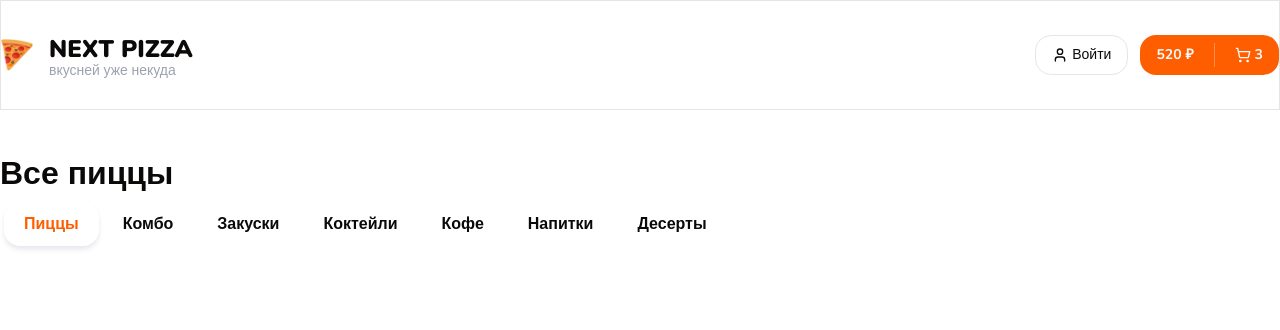
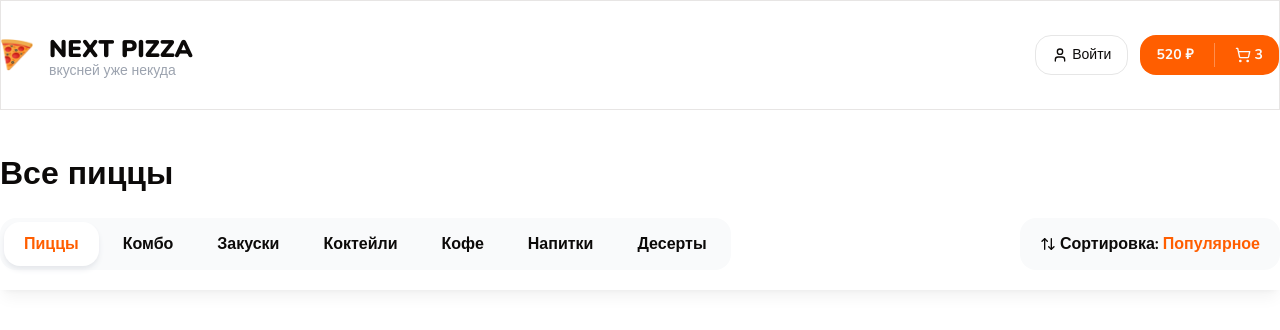
Before and after one commit to Kravchenko-Sergey/next-pizza, a Next.js app: page / in a window 1280 px wide. Shown: the top 330 px of the page. Built offline with nearby package versions, Linux system fonts and the light colour scheme.

Commit message:
feat: add topBar component

```diff
--- a/src/app/page.tsx
+++ b/src/app/page.tsx
@@ -1,13 +1,14 @@
-import { Container, Title } from '@/components/shared'
+import { Container, SortPopup, Title } from '@/components/shared'
 import { Categories } from '@/components/shared/categories'
+import { TopBar } from '@/components/shared/top-bar'
 
 export default function Home() {
   return (
     <>
       <Container className='mt-10'>
         <Title text='Все пиццы' size='lg' className='font-extrabold' />
-        <Categories className='' />
       </Container>
+      <TopBar />
     </>
   )
 }
--- a/src/components/shared/categories.tsx
+++ b/src/components/shared/categories.tsx
@@ -13,7 +13,7 @@ export const Categories = ({ className }: CategoriesProps) => {
   const categories = ['Пиццы', 'Комбо', 'Закуски', 'Коктейли', 'Кофе', 'Напитки', 'Десерты']
 
   return (
-    <div className={cn('inline-flex gap-1 p-1 rounded-2xl', className)}>
+    <div className={cn('inline-flex gap-1 p-1 bg-gray-50 rounded-2xl', className)}>
       {categories.map((category, index) => {
         return (
           <a
--- a/src/components/shared/index.ts
+++ b/src/components/shared/index.ts
@@ -1,3 +1,4 @@
 export { Container } from './container'
 export { Header } from './header'
 export { Title } from './title'
+export { SortPopup } from './sort-popup'
--- /dev/null
+++ b/src/components/shared/sort-popup.tsx
@@ -0,0 +1,18 @@
+import { cn } from '@/lib/utils'
+import { ArrowUpDown } from 'lucide-react'
+
+type SortPopupProps = {
+  className: string
+}
+
+export const SortPopup = ({ className }: SortPopupProps) => {
+  return (
+    <div
+      className={cn('inline-flex items-center gap-1 bg-gray-50 px-5 h-[52px] rounded-2xl cursor-pointer', className)}
+    >
+      <ArrowUpDown className='w-4 h-4' />
+      <b>Сортировка:</b>
+      <b className='text-primary'>Популярное</b>
+    </div>
+  )
+}
--- /dev/null
+++ b/src/components/shared/top-bar.tsx
@@ -0,0 +1,19 @@
+import { cn } from '@/lib/utils'
+import { Categories } from '@/components/shared/categories'
+import { SortPopup } from '@/components/shared/sort-popup'
+import { Container } from '@/components/shared/container'
+
+type TopBarProps = {
+  className?: string
+}
+
+export const TopBar = ({ className }: TopBarProps) => {
+  return (
+    <div className={cn('sticky top-0 bg-white py-5 shadow-lg shadow-black/5 z-10')}>
+      <Container className='flex items-center justify-between'>
+        <Categories className='' />
+        <SortPopup className='' />
+      </Container>
+    </div>
+  )
+}
```
